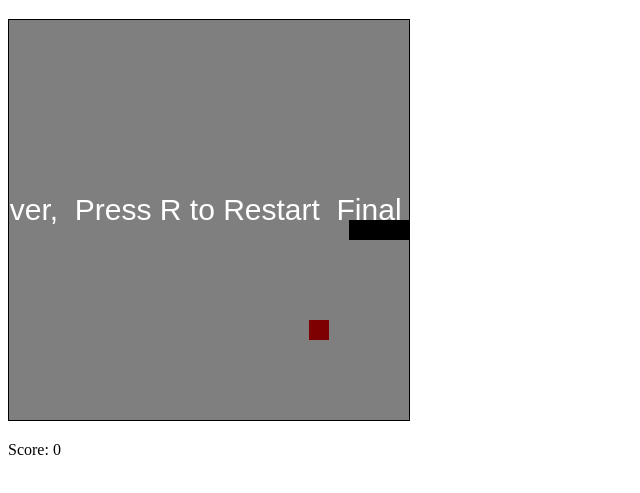
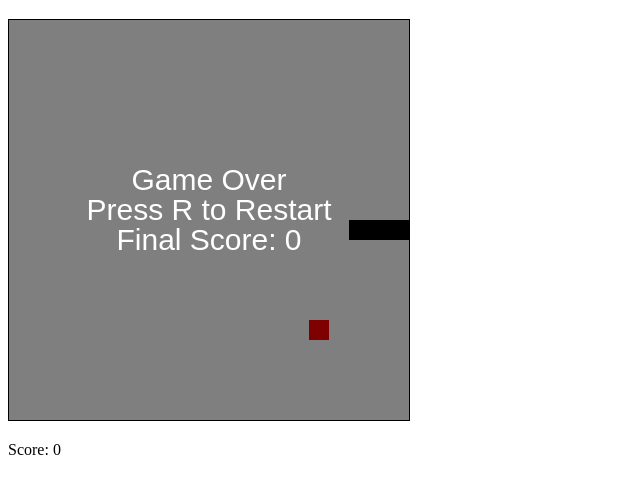
Before and after one commit to joojuho/snakeprojekti, a plain HTML site: page index.html in a window 1280 px wide. Shown: the part 61-554 px from the top of the page, without its empty margins (0-640 px from the left). Drawn offline with Linux system fonts and the light colour scheme.

Commit message:
modified ending screen to linebreak correctly

```diff
--- a/index.html
+++ b/index.html
@@ -110,7 +110,13 @@
                 ctx.fillStyle = "white";
                 ctx.font = "30px Arial";
                 ctx.textAlign = "center";
-                ctx.fillText(`Game Over, \nPress R to Restart \nFinal Score: ${score}`, canvas.width / 2, canvas.height / 2);
+
+                const centerX = canvas.width / 2;
+                const centerY = canvas.height / 2;
+
+                ctx.fillText("Game Over", centerX, centerY - 30);
+                ctx.fillText("Press R to Restart", centerX, centerY);
+                ctx.fillText(`Final Score: ${score}`, centerX, centerY + 30);
             }
 
         };
```
